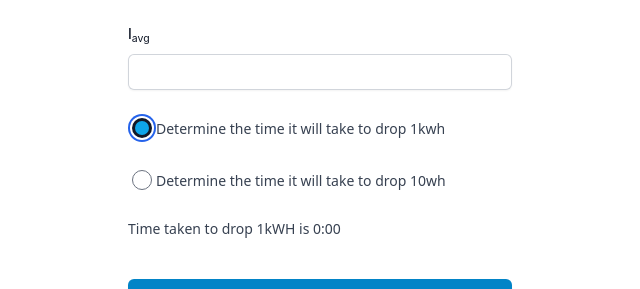
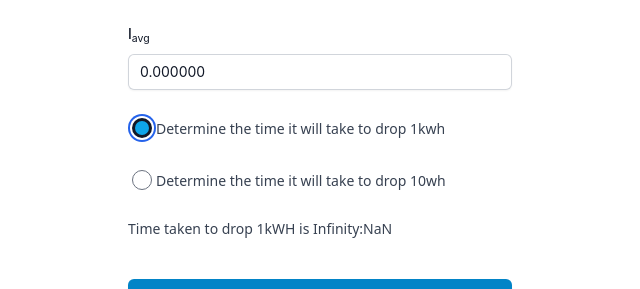
Before and after one commit to jydoskey/meter-recertification, a Vue app: page / in a window 1280 px wide. Both pictures are taken after a click on the label 462 px from the left and 646 px from the top of the page. Shown: the part 518-807 px from the top of the page, without its empty margins (320-960 px from the left). Built offline with nearby package versions, Linux system fonts and the light colour scheme.

Commit message:
corrected hrs to mins:secs conversion

```diff
--- a/src/components/meter.vue
+++ b/src/components/meter.vue
@@ -125,11 +125,11 @@
 
               <p v-if="timeCalc !== 0"
                 class="block font-sans text-sm antialiased font-normal leading-normal text-gray-700">
-                Time taken to drop {{ timetype }} is {{ secondsToMinSecPadded(timeCalc) }}
+                Time taken to drop {{ timetype }} is {{ hoursToMinSec(timeCalc) }}
               </p>
               <p v-if="countdownTime > 0"
                 class="block font-sans text-base antialiased font-bold leading-normal text-gray-700">
-                Countdown: {{ secondsToMinSecPadded(countdownTime) }}
+                Countdown: {{ hoursToMinSec(countdownTime) }}
               </p>
 
               <div class="pt-4">
@@ -163,44 +163,38 @@ export default {
 
   methods: {
     avgCurrentCalc() {
-      if ((this.redphase && this.yellowphase && this.bluephase) !== 0) {
-        this.avgCurrent = (parseFloat(this.redphase) + parseFloat(this.yellowphase) + parseFloat(this.bluephase)) / 3
+      if (this.redphase && this.yellowphase && this.bluephase) {
+        this.avgCurrent = (parseFloat(this.redphase) + parseFloat(this.yellowphase) + parseFloat(this.bluephase)) / 3;
       } else {
-        this.avgCurrent = 0
+        this.avgCurrent = 0;
       }
-      return this.avgCurrent.toFixed(6)
+      return this.avgCurrent.toFixed(6);
     },
 
-    secondsToMinSecPadded(duration) {
-      const hrs = ~~(duration / 3600);
-      const mins = ~~((duration % 3600) / 60);
-      const secs = ~~duration % 60;
+    hoursToMinSec(duration) {
+      const minutes = Math.floor(duration / 60);
+      const seconds = duration % 60;
 
-      let ret = "";
+      const formattedMinutes = String(minutes).padStart(2, '0');
+      const formattedSeconds = Math.round(String(seconds).padStart(2, '0'));
 
-      if (hrs > 0) {
-        ret += "" + hrs + ":" + (mins < 10 ? "0" : "");
-      }
-
-      ret += "" + mins + ":" + (secs < 10 ? "0" : "");
-      ret += "" + secs;
-
-      return ret;
+      return `${formattedMinutes}:${formattedSeconds}`;
     },
 
     kwhTimeDrop() {
-      let oneKwhTime = 1000 / (this.voltage * this.avgCurrent * Math.sqrt(3))
-      this.timeCalc = oneKwhTime
+      let oneKwhTime = 1000 / (this.voltage * this.avgCurrent * Math.sqrt(3));
+      this.timeCalc = oneKwhTime * 3600;
     },
 
     whTimeDrop() {
-      let tenWhTime = 10 / (this.voltage * this.avgCurrent * Math.sqrt(3))
-      this.timeCalc = tenWhTime
+      let tenWhTime = 10 / (this.voltage * this.avgCurrent * Math.sqrt(3));
+      this.timeCalc = tenWhTime * 3600;
     },
 
     startCountdown() {
       clearInterval(this.countdownInterval);
       this.countdownTime = this.timeCalc;
+
       this.countdownInterval = setInterval(() => {
         if (this.countdownTime > 0) {
           this.countdownTime--;
@@ -217,13 +211,14 @@ export default {
       this.bluephase = '';
       this.timetype = '';
       this.timeCalc = 0;
+      this.countdownTime = 0;
     },
 
     chooseTimeDrop() {
       if (this.timetype === '1kWH') {
-        return this.kwhTimeDrop();
-      } if (this.timetype === '10WH') {
-        return this.whTimeDrop();
+        this.kwhTimeDrop();
+      } else if (this.timetype === '10WH') {
+        this.whTimeDrop();
       }
     }
   },
```
